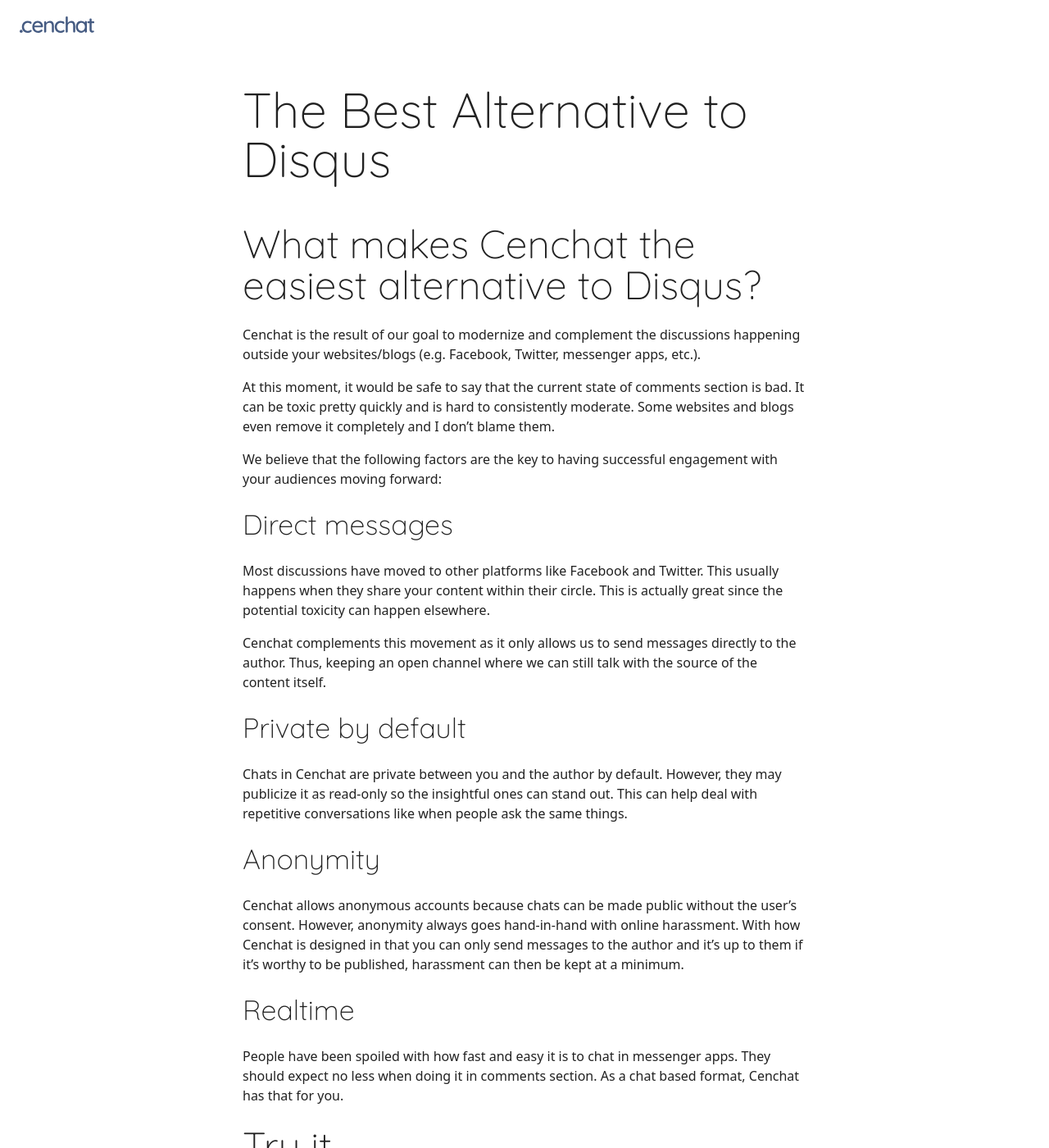
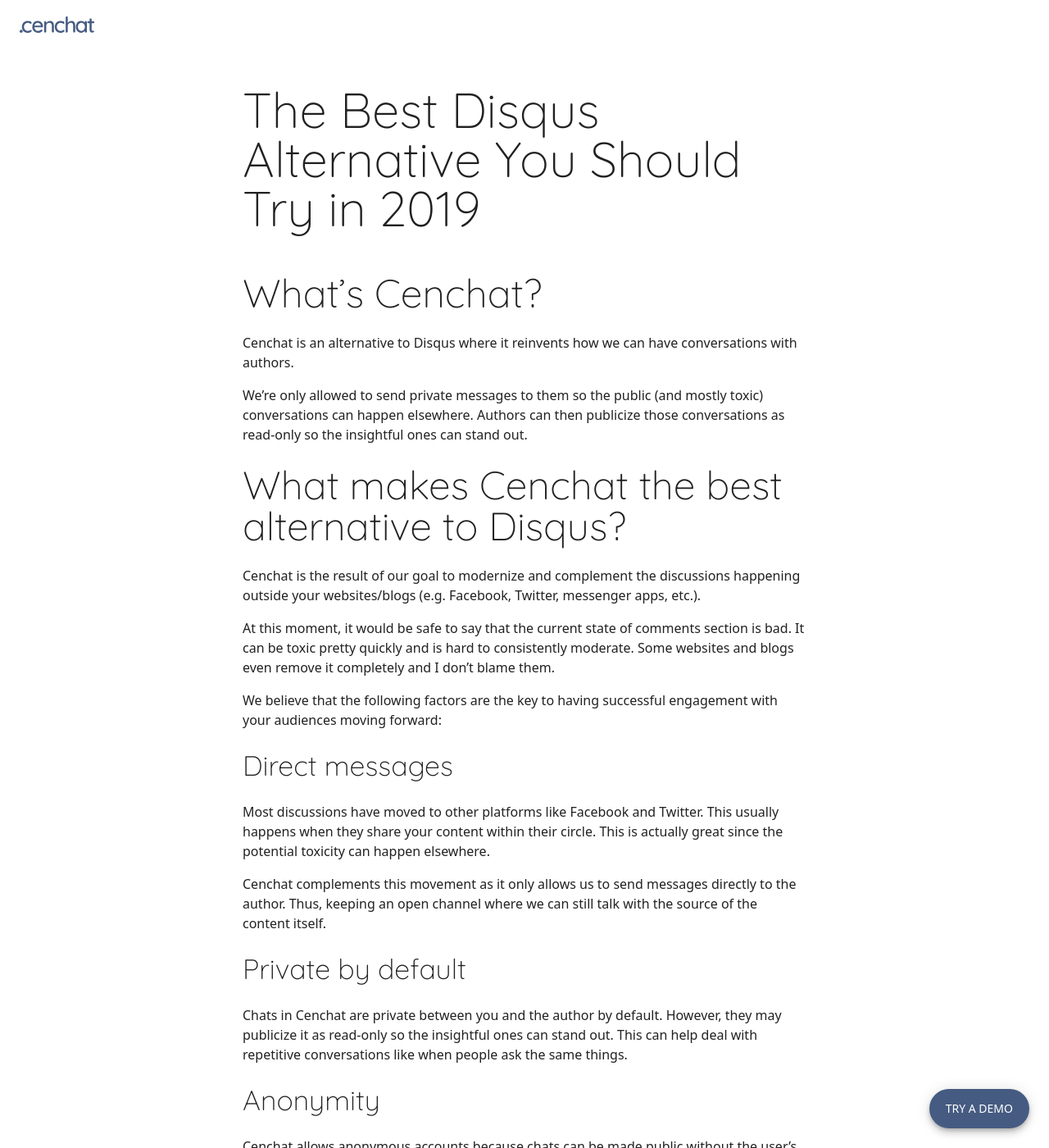
Before and after one commit to cenchat/cenchat.github.io, a Jekyll site: the page built from best-alternative-to-disqus.md, in a window 1280 px wide and 1400 px high. Shown: the whole window at 82% size. Built offline with Jekyll 4.4.1, drawn with Linux system fonts in a browser that asks for light colours; a script that is not in the unit is left out; some of the changed text lies outside the part shown.

Commit message:
Update SEO page

```diff
--- a/_layouts/post.html
+++ b/_layouts/post.html
@@ -32,6 +32,10 @@ layout: default
     data-site-id="{{ site.cenchat.id }}"
     data-page-id="{{ page.cenchat_id }}"
   >
-    Share your thoughts
+    {%- if page.cenchat_start_chat_text -%}
+      {{ page.cenchat_start_chat_text }}
+    {% else %}
+      Share your thoughts
+    {%- endif -%}
   </button>
 {%- endif -%}
--- a/best-alternative-to-disqus.md
+++ b/best-alternative-to-disqus.md
@@ -1,10 +1,18 @@
 ---
 layout: post
-title: "The Best Alternative to Disqus"
-description: "Cenchat is a modern chat based alternative to Disqus. Try it for free now!"
+title: "The Best Disqus Alternative You Should Try in 2019"
+description: "Learn why Cenchat is the best Disqus alternative on your blog or website"
+cenchat_id: L4hf3QwUhCq9dKX5wBpn
+cenchat_start_chat_text: "Try a demo"
 ---
 
-## What makes Cenchat the easiest alternative to Disqus?
+## What's Cenchat?
+
+Cenchat is an alternative to Disqus where it reinvents how we can have conversations with authors.
+
+We're only allowed to send private messages to them so the public (and mostly toxic) conversations can happen elsewhere. Authors can then publicize those conversations as read-only so the insightful ones can stand out.
+
+## What makes Cenchat the best alternative to Disqus?
 
 Cenchat is the result of our goal to modernize and complement the discussions happening outside your websites/blogs (e.g. Facebook, Twitter, messenger apps, etc.).
 
@@ -30,8 +38,6 @@ Cenchat allows anonymous accounts because chats can be made public without the u
 
 People have been spoiled with how fast and easy it is to chat in messenger apps. They should expect no less when doing it in comments section. As a chat based format, Cenchat has that for you.
 
-## Try it
+## See for yourself
 
-Check out why Cenchat is the best Disqus alternative. It's free and simple to get started.
-
-[Get started](https://cenchat.com/docs/setting-up-on-your-website)
+Try the demo and see why Cenchat is the best Disqus alternative. After that, [get started](https://cenchat.com/docs/setting-up-on-your-website) with setting it up on your website.
```
